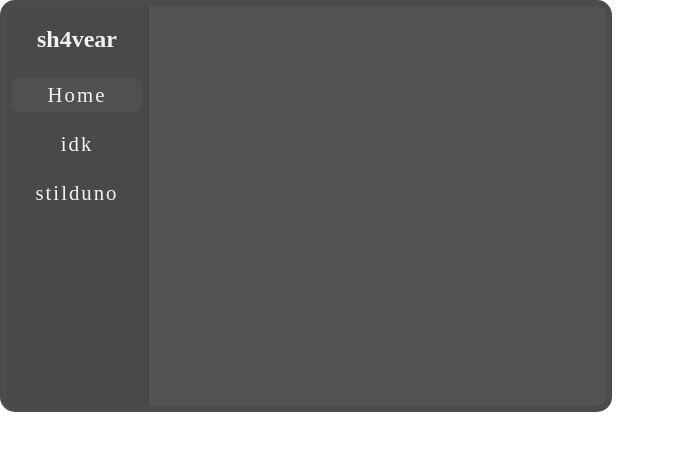
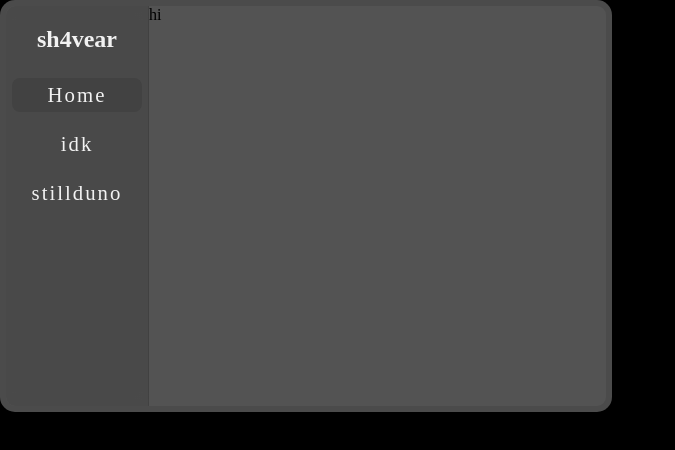
Before and after one commit to sh4vyar/ele-mod-menu, an Electron app: page app/html/index.html in a window 1280 px wide. Both pictures are taken after a click on the item "Home". Shown: the whole page, without its empty margins (0-675 px from the left). Drawn offline with Linux system fonts and the light colour scheme.

Commit message:
improved & added functionality

```diff
--- a/app/css/style.css
+++ b/app/css/style.css
@@ -2,6 +2,9 @@
   padding: 0;
   margin: 0;
   user-select: none;
+}
+body {
+  background-color: rgb(0, 0, 0);
 }
 
 :root {
@@ -9,6 +12,7 @@
   --border-color: rgba(2, 2, 2, 0.1);
   --main-background-color: rgb(54, 54, 54);
   --left-bar-background-color: rgba(2, 2, 2, 0.11);
+  --active-background-color: rgb(66, 66, 66);
   --left-bar-hover-color: rgb(80, 80, 80);
 }
 
@@ -55,7 +59,7 @@
   gap: 5px 0;
   height: 100%;
   min-width: 130px;
-  padding:0 6px;
+  padding: 0 6px;
 }
 
 .item {
@@ -71,14 +75,25 @@
   cursor: pointer;
   border-radius: 8px;
 }
-.item:hover {
+
+.item:not(.item-active):hover {
   background-color: var(--left-bar-hover-color);
 }
 .item-active {
-  background-color: var(--left-bar-hover-color);
+  background-color: var(--active-background-color);
 }
+
+.hide {
+  display: none;
+}
+
 /* content */
 .content {
   width: 100%;
   height: 100%;
 }
+
+.content div {
+  width: 100%;
+  height: 100%;
+}
--- a/app/html/index.html
+++ b/app/html/index.html
@@ -1,8 +1,11 @@
 <!DOCTYPE html>
-<html>
+<html lang="en">
   <head>
+    <meta charset="UTF-8" />
     <link href="../css/style.css" rel="stylesheet" />
-    <title>mod menu</title>
+    <meta name="viewport" content="width=device-width, initial-scale=1.0" />
+    <meta name="description" content="sh4vear mode menu">
+    <title>sh4vear</title>
   </head>
   <body>
     <main class="main">
@@ -11,15 +14,13 @@
           <h1>sh4vear</h1>
         </div>
         <ul class="side-navigation-bar">
-          <li class="item item-active">Home</li>
-          <li class="item">idk</li>
-          <li class="item">stilduno</li>
+          <li class="item" id="0">Home</li>
+          <li class="item" id="1">idk</li>
+          <li class="item" id="2">stillduno</li>
         </ul>
       </aside>
       <div class="content"></div>
     </main>
   </body>
-  <script src="../js/index.js">
-
-  </script>
+  <script src="../js/index.js"></script>
 </html>
--- a/app/js/index.js
+++ b/app/js/index.js
@@ -0,0 +1,48 @@
+let items = document.querySelectorAll(".item");
+let content = document.querySelector(".content");
+const contents = {
+  Home: `<div>hi</div>`,
+  Idk: `<div>Idk</div>`,
+  Stillduno: `<div>stillduno</div>`,
+};
+if (!content.innerHTML) {
+  content.innerHTML = contents.Home;
+}
+
+const home = document.getElementById("0");
+const idk = document.getElementById("1");
+const stillduno = document.getElementById("2");
+
+home.addEventListener("click", () => {
+  content.innerHTML = contents.Home;
+});
+
+idk.addEventListener("click", () => {
+  content.innerHTML = contents.Idk;
+});
+
+stillduno.addEventListener("click", () => {
+  content.innerHTML = contents.Stillduno;
+});
+
+home.classList.add("item-active");
+let selectedItem = document.querySelector(".item-active");
+
+items.forEach((i) => {
+  toggleActive(i);
+});
+
+function toggleActive(item) {
+  item.addEventListener("click", (e) => {
+    if (selectedItem) {
+      removeActive(items);
+      e.target.classList.add("item-active");
+    }
+  });
+
+  function removeActive(allItems) {
+    allItems.forEach((item) => {
+      item.classList.remove("item-active");
+    });
+  }
+}
```
Also changed, not shown: main.js (+1 -8 lines), 1 other file.
